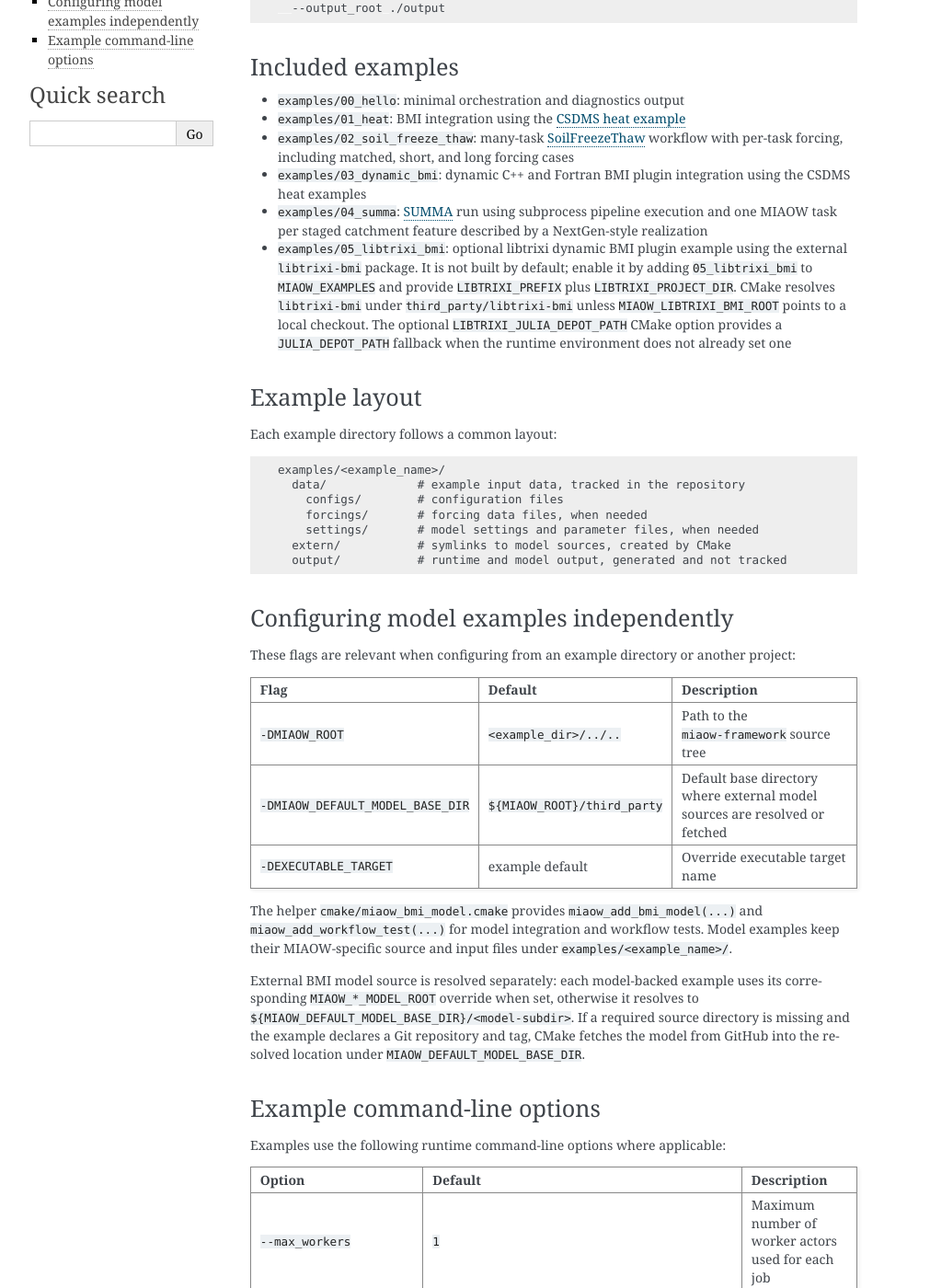
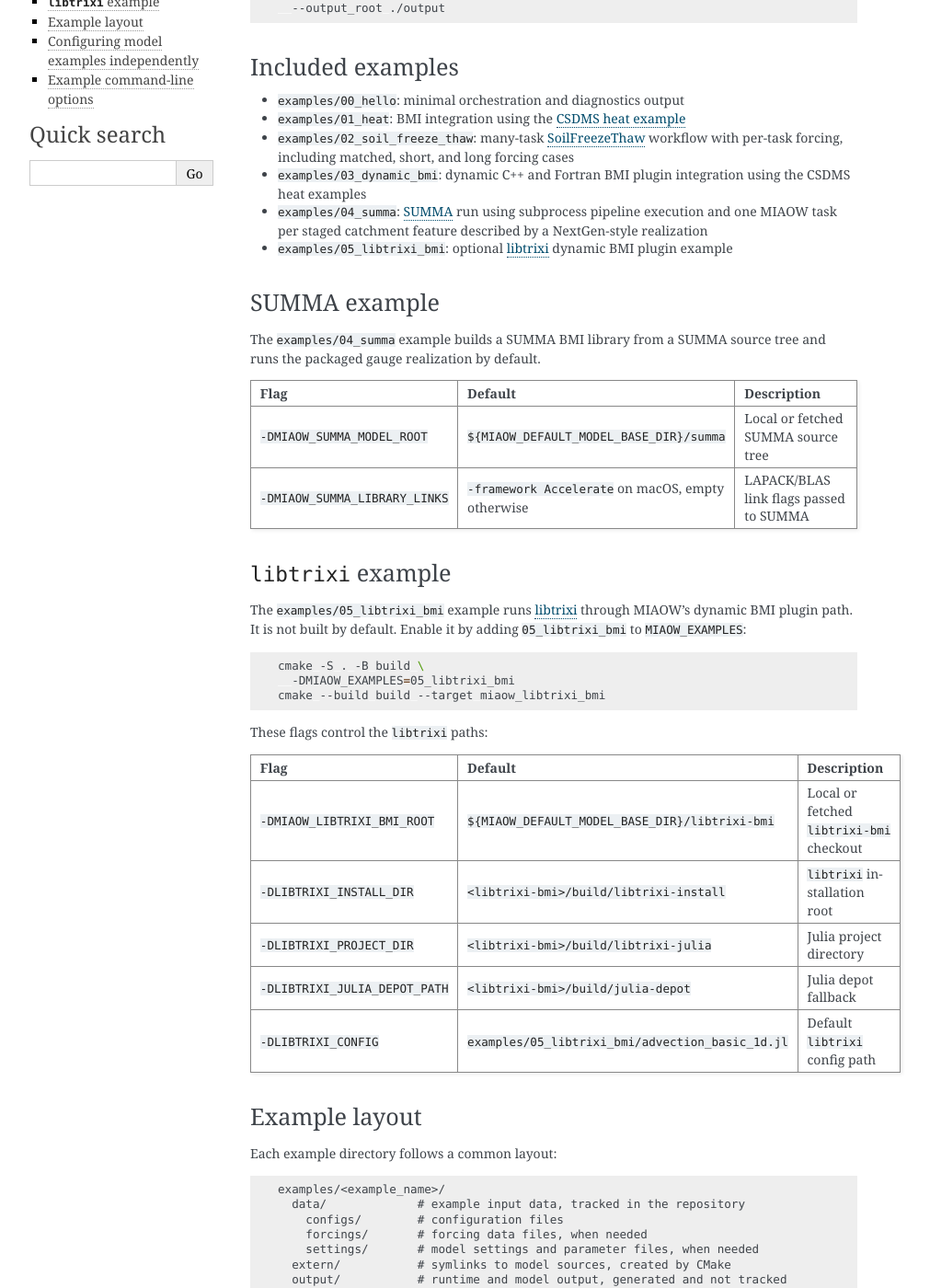
Before and after one commit to uofs-simlab/miaow-framework, a Sphinx documentation site: the page built from docs/examples.rst, in a window 1280 px wide and 1400 px high, scrolled down 294 px. Shown: the whole window at 92% size, without its empty margins (148-1159 px from the left). Built offline with Sphinx 7.4.7, drawn with Linux system fonts in a browser that asks for light colours; the version number could not be read and is left out.

Commit message:
clean up examples/docs

```diff
--- a/docs/examples.rst
+++ b/docs/examples.rst
@@ -32,14 +32,68 @@ Included examples
   `SUMMA <https://github.com/CH-Earth/summa>`_ run using subprocess pipeline
   execution and one MIAOW task per staged catchment feature described by a
   NextGen-style realization
-- ``examples/05_libtrixi_bmi``: optional libtrixi dynamic BMI plugin example
-  using the external ``libtrixi-bmi`` package. It is not built by default; enable
-  it by adding ``05_libtrixi_bmi`` to ``MIAOW_EXAMPLES`` and provide
-  ``LIBTRIXI_PREFIX`` plus ``LIBTRIXI_PROJECT_DIR``. CMake resolves
-  ``libtrixi-bmi`` under ``third_party/libtrixi-bmi`` unless
-  ``MIAOW_LIBTRIXI_BMI_ROOT`` points to a local checkout. The optional
-  ``LIBTRIXI_JULIA_DEPOT_PATH`` CMake option provides a ``JULIA_DEPOT_PATH``
-  fallback when the runtime environment does not already set one
+- ``examples/05_libtrixi_bmi``: optional
+  `libtrixi <https://github.com/trixi-framework/libtrixi>`_ dynamic BMI plugin
+  example
+
+SUMMA example
+-------------
+
+The ``examples/04_summa`` example builds a SUMMA BMI library from a SUMMA source
+tree and runs the packaged gauge realization by default.
+
+.. list-table::
+   :header-rows: 1
+   :widths: 35 30 45
+
+   * - Flag
+     - Default
+     - Description
+   * - ``-DMIAOW_SUMMA_MODEL_ROOT``
+     - ``${MIAOW_DEFAULT_MODEL_BASE_DIR}/summa``
+     - Local or fetched SUMMA source tree
+   * - ``-DMIAOW_SUMMA_LIBRARY_LINKS``
+     - ``-framework Accelerate`` on macOS, empty otherwise
+     - LAPACK/BLAS link flags passed to SUMMA
+
+``libtrixi`` example
+---------------------
+
+The ``examples/05_libtrixi_bmi`` example runs
+`libtrixi <https://github.com/trixi-framework/libtrixi>`_ through MIAOW's
+dynamic BMI plugin path. It is not built by default. Enable it by adding
+``05_libtrixi_bmi`` to ``MIAOW_EXAMPLES``:
+
+.. code-block:: sh
+
+   cmake -S . -B build \
+     -DMIAOW_EXAMPLES=05_libtrixi_bmi
+   cmake --build build --target miaow_libtrixi_bmi
+
+These flags control the ``libtrixi`` paths:
+
+.. list-table::
+   :header-rows: 1
+   :widths: 35 30 45
+
+   * - Flag
+     - Default
+     - Description
+   * - ``-DMIAOW_LIBTRIXI_BMI_ROOT``
+     - ``${MIAOW_DEFAULT_MODEL_BASE_DIR}/libtrixi-bmi``
+     - Local or fetched ``libtrixi-bmi`` checkout
+   * - ``-DLIBTRIXI_INSTALL_DIR``
+     - ``<libtrixi-bmi>/build/libtrixi-install``
+     - ``libtrixi`` installation root
+   * - ``-DLIBTRIXI_PROJECT_DIR``
+     - ``<libtrixi-bmi>/build/libtrixi-julia``
+     - Julia project directory
+   * - ``-DLIBTRIXI_JULIA_DEPOT_PATH``
+     - ``<libtrixi-bmi>/build/julia-depot``
+     - Julia depot fallback
+   * - ``-DLIBTRIXI_CONFIG``
+     - ``examples/05_libtrixi_bmi/advection_basic_1d.jl``
+     - Default ``libtrixi`` config path
 
 Example layout
 --------------
```
Also changed, not shown: README.md (+0 -20 lines), 1 other file.
